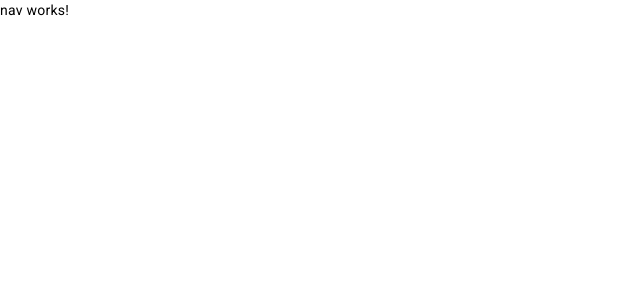
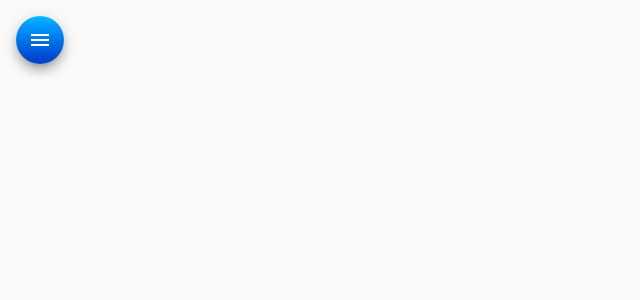
Before and after one commit to RuanGemmer/HelpDesk-FrontEnd, an Angular app: page / in a window 1280 px wide. Shown: the top 300 px of the page, without its empty margins (0-640 px from the left). Built offline with nearby package versions, Linux system fonts and the light colour scheme.

Commit message:
Configurado CSS e HTML para sidenav

```diff
--- a/src/app/components/nav/nav.component.css
+++ b/src/app/components/nav/nav.component.css
@@ -0,0 +1,31 @@
+
+.container {
+    height: 100%;
+}
+
+.sidenav {
+    width: 13rem;
+    color: white;
+    background: linear-gradient(0deg, rgba(0, 69, 203, 1) 10%, rgba(0, 155, 255, 1) 81%, rgba(0, 189, 255, 1) 100%);
+    border: 0px;
+}
+
+img {
+    width: 100%;
+    height: 7rem;
+    margin: .8rem auto 1rem auto;
+}
+
+.sidenav i {
+    margin-right: 0.7rem;
+}
+
+.nav-list a.mat-mdc-list-item-unscoped-content {
+    color: white !important;
+  }
+
+.menu{
+    margin: 1rem 0 0 1rem;
+    color: white;
+    background: linear-gradient(0deg, rgba(0, 69, 203, 1) 10%, rgba(0, 155, 255, 1) 81%, rgba(0, 189, 255, 1) 100%);
+}
--- a/src/app/components/nav/nav.component.html
+++ b/src/app/components/nav/nav.component.html
@@ -1 +1,34 @@
-<p>nav works!</p>
+<mat-drawer-container class="container" autosize>
+    <mat-drawer #drawer class="sidenav" mode="side">
+       <img src="assets/img/sidebar-img.svg" alt="Imagem de navegação">
+       <mat-nav-list class="nav-list">
+          <a mat-list-item routerLink="/" class="link">
+             <i class="material-icons">home</i>
+             Home
+          </a>
+          <a mat-list-item routerLink="/">
+             <i class="material-icons">account_circle</i>
+             Técnicos
+          </a>
+          <a mat-list-item routerLink="/">
+             <i class="material-icons">person</i>
+             Clientes
+          </a>
+          <a mat-list-item routerLink="/">
+             <i class="material-icons">code</i>
+             Github
+          </a>
+          <a mat-list-item routerLink="/">
+             <i class="material-icons">logout</i>
+             Logout
+          </a>
+       </mat-nav-list>
+    </mat-drawer>
+
+    <div class="sidenav-content">
+       <button class="menu mat-elevation-z8" (click)="drawer.toggle()" mat-icon-button>
+          <mat-icon>menu</mat-icon>
+       </button>
+    </div>
+
+ </mat-drawer-container>
--- a/src/app/components/nav/nav.component.ts
+++ b/src/app/components/nav/nav.component.ts
@@ -10,6 +10,6 @@
   constructor() { }
 
   ngOnInit(): void {
+  }
 
-  }
 }
```
Also changed, not shown: src/app/app-routing.module.ts (line endings or trailing spaces), src/assets/img/sidebar-img.svg (added).
